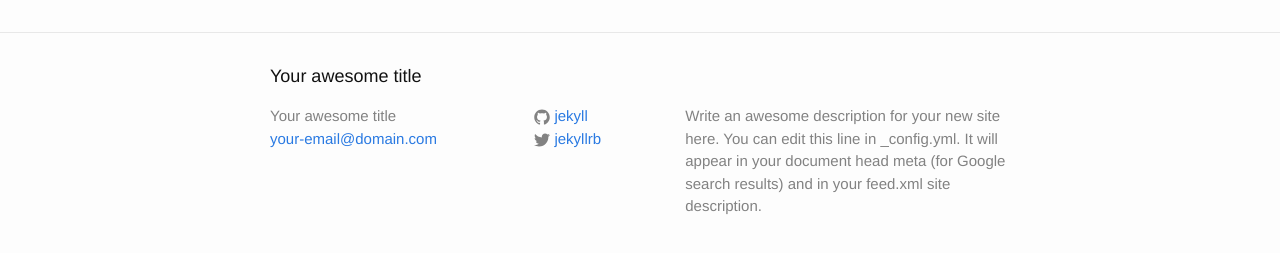
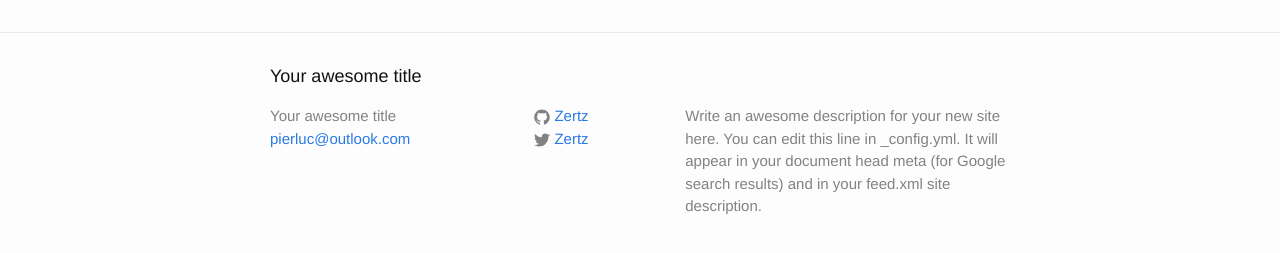
Before and after one commit to Zertz/pierluc.io, a Jekyll site: the page built from index.html, in a window 1280 px wide. Shown: the part 264-517 px from the top of the page. Built offline with Jekyll 4.4.1, drawn with Linux system fonts in a browser that asks for light colours.

Commit message:
Update _config.yml

```diff
--- a/_config.yml
+++ b/_config.yml
@@ -7,15 +7,15 @@
 
 # Site settings
 title: Your awesome title
-email: your-email@domain.com
+email: pierluc@outlook.com
 description: > # this means to ignore newlines until "baseurl:"
   Write an awesome description for your new site here. You can edit this
   line in _config.yml. It will appear in your document head meta (for
   Google search results) and in your feed.xml site description.
 baseurl: "" # the subpath of your site, e.g. /blog
-url: "http://yourdomain.com" # the base hostname & protocol for your site
-twitter_username: jekyllrb
-github_username:  jekyll
+url: "http://pierluc.io" # the base hostname & protocol for your site
+twitter_username: Zertz
+github_username:  Zertz
 
 # Build settings
 markdown: kramdown
```
